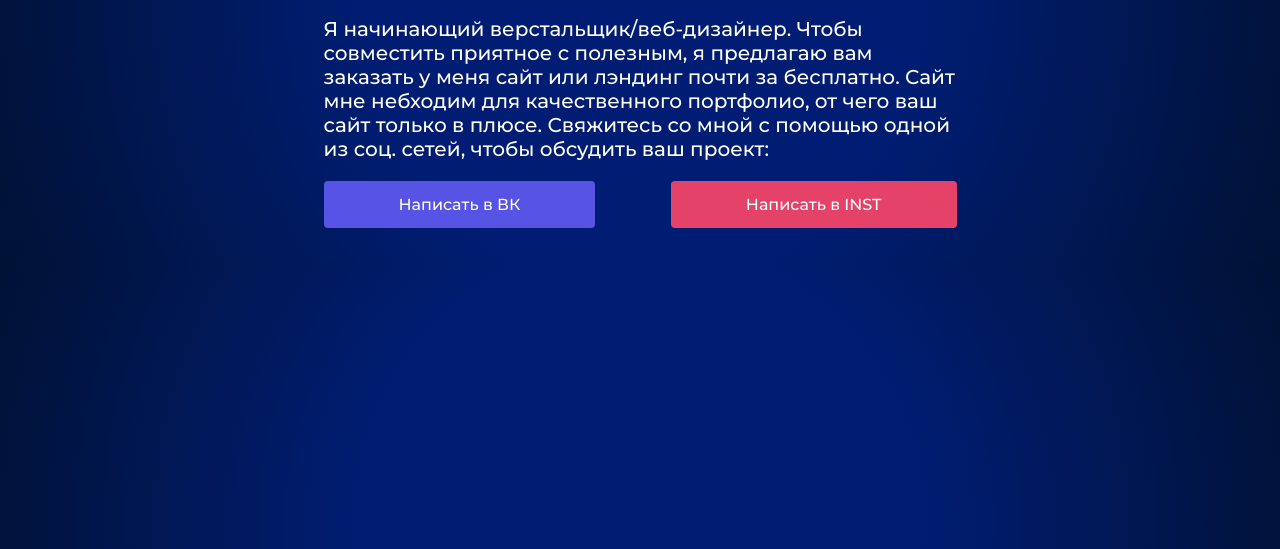
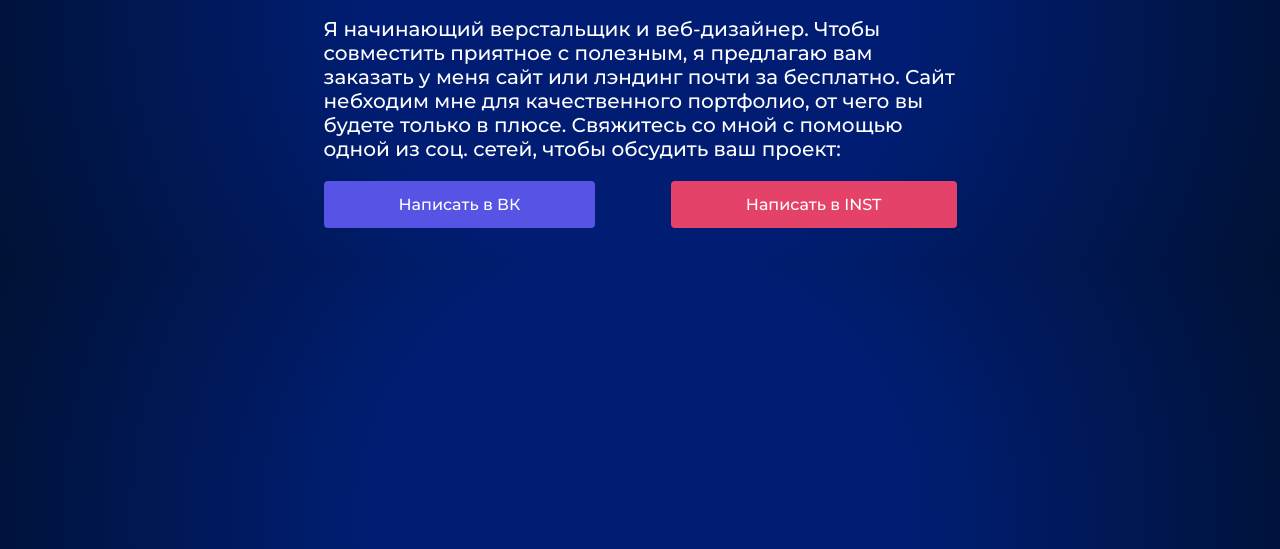
Before and after one commit to addminx/contact-page.github.io, a plain HTML site: page index.html in a window 1280 px wide. Shown: the part 251-800 px from the top of the page. Drawn offline with Linux system fonts and the light colour scheme.

Commit message:
Update index.html

```diff
--- a/index.html
+++ b/index.html
@@ -13,7 +13,7 @@
 	<main>
 		<div class="container">
 			<h1 class="container-name">Привет, меня зовут Назар</h1>
-			<p class="container-text">Я начинающий верстальщик/веб-дизайнер. Чтобы совместить приятное с полезным, я предлагаю вам заказать у меня сайт или лэндинг почти за бесплатно. Сайт мне небходим для качественного портфолио, от чего ваш сайт только в плюсе. Свяжитесь со мной с помощью одной из соц. сетей, чтобы обсудить ваш проект:</p>
+			<p class="container-text">Я начинающий верстальщик и веб-дизайнер. Чтобы совместить приятное с полезным, я предлагаю вам заказать у меня сайт или лэндинг почти за бесплатно. Сайт небходим мне для качественного портфолио, от чего вы будете только в плюсе. Свяжитесь со мной с помощью одной из соц. сетей, чтобы обсудить ваш проект:</p>
 			<a href="https://vk.com/glasses.gang" target="_blank" class="link-vk">Написать в ВК</a>
 			<a href="https://instagram.com/g1asses.gang" targer="_blank" class="link-inst">Написать в INST</a>
 		</div>
```
